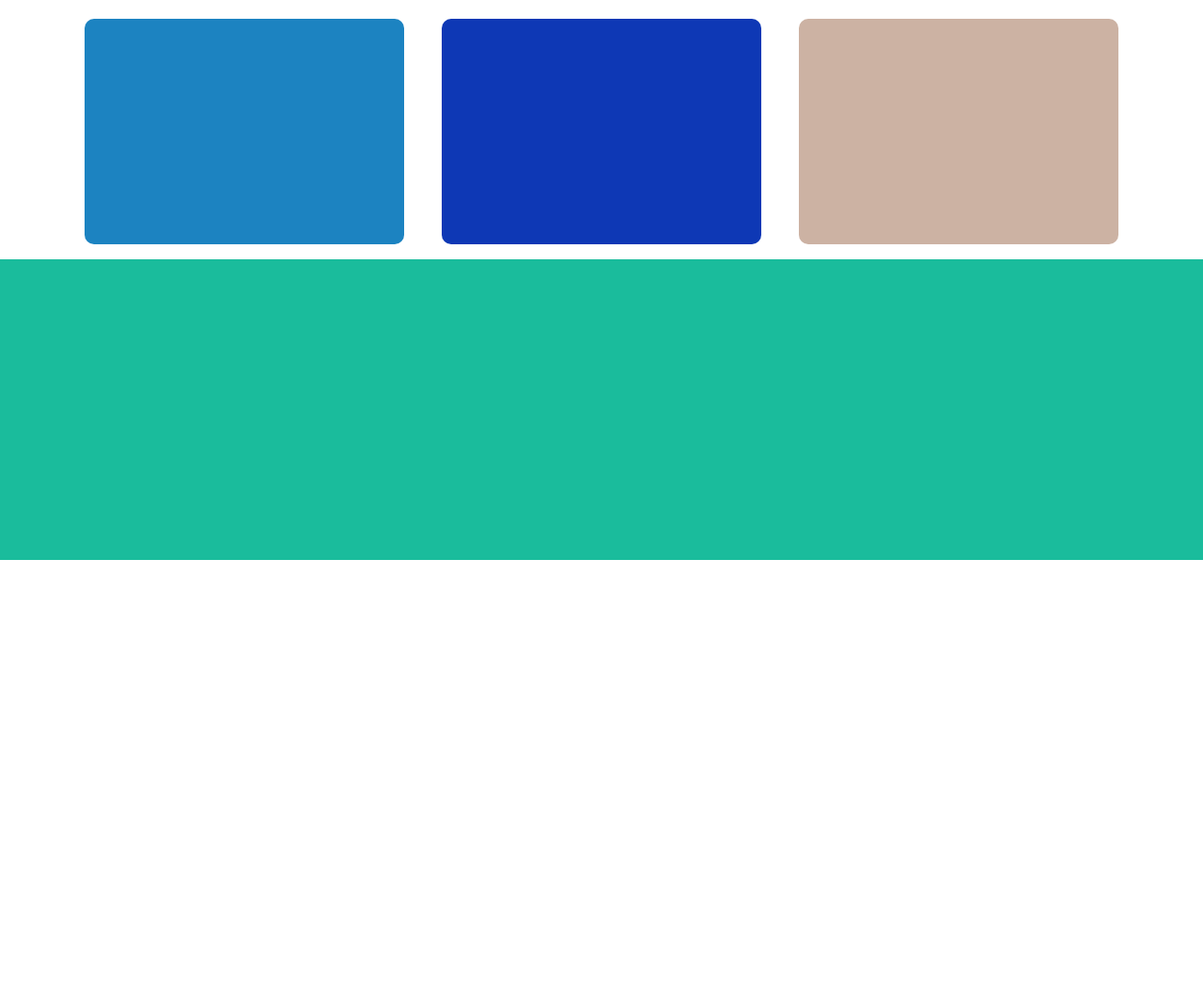
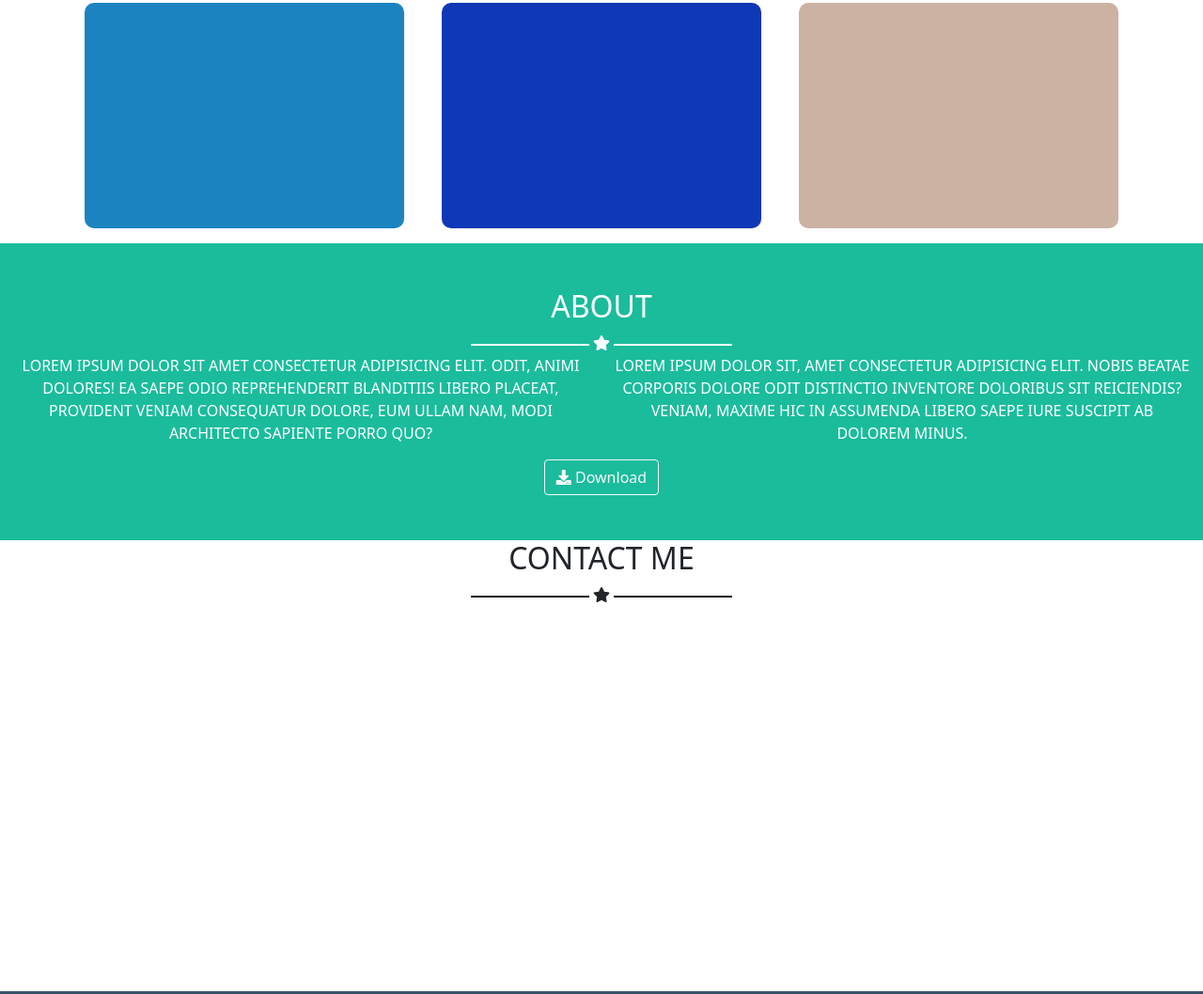
Before and after one commit to Alessio1921/html-css-bootstrap-freelancer, a plain HTML site: page index.html in a window 1280 px wide. Shown: the part 895-1953 px from the top of the page at 94% size. Drawn offline with nearby package versions, Linux system fonts and the light colour scheme.

Commit message:
added general changes to the structure

```diff
--- a/css/style.css
+++ b/css/style.css
@@ -11,9 +11,6 @@
   border-radius: 10px;
   margin: 1rem .5rem;
 }
-.my-about{
-  height: 40vh;
-}
 .my-contact{
   height: 60vh;
 }
@@ -21,8 +18,21 @@
   height: 20vh;
   background-color: #3a546d;
 }
+.my-line{
+  display: inline-block;
+  width: 10%;
+  height: 2px;
+}
+h2, h3, p{
+  text-transform: uppercase;
+}
+/* background color */
+.my-white{
+  background-color: white;
+}
 .my-green{
   background-color: #1abc9c;
+  color: white;
 }
 .my-red{
   background-color: #ba4b63;
--- a/index.html
+++ b/index.html
@@ -13,11 +13,12 @@
     <div class="container-fluid">
       <div class="row my-header align-items-center">
         <!-- header -->
-        <div class="col text-center">
-          <h2>Start Bootstrap</h2>
+        <div class="col">
+          <p>start bootstrap</p>
         </div>
-        <div class="col text-end">
-          <button><i class="fas fa-bars"></i></button>
+        <div class="col-2 text-end">
+          <button class="d-md-none"><i class="fas fa-bars"></i></button>
+          <a href="#" class="d-none d-md-inline-block"><h4>portfolio</h4></a>
         </div>
       </div>
         <!-- jumbotron -->
@@ -31,12 +32,13 @@
       </div>
       <!-- start main -->
       <div class="col-12 text-center">
-        <h3>Portfolio</h3>
-      </div>
-      <div class="col-12 text-center">
-        <h3>Portfolio</h3>
+        <h3>portfolio</h3>
+        <span class="my-line my-black align-middle"></span>
+        <i class="fas fa-star"></i>
+        <span class="my-line my-black align-middle"></span>
       </div>
     </div>
+    <!-- start card -->
     <div class="container">
       <div class="row row-cols-1 row-cols-md-2 row-cols-lg-3">
         <div class="col">
@@ -60,17 +62,41 @@
       </div>
     </div>
     <div class="container-fluid">
-      <div class="row my-green my-about">
+      <!-- start part about -->
+      <div class="row my-green my-about text-center py-5">
         <div class="col-12"></div>
-        <div class="col-12"></div>
+        <div class="col-12">
+          <h2>about</h2>
+          <span class="my-line my-white align-middle"></span>
+          <i class="fas fa-star"></i>
+          <span class="my-line my-white align-middle"></span>
+        </div>
+        <div class="col-12">
+          <div class="row  row-cols-1 row-cols-md-2">
+            <div class="col">
+              <p>Lorem ipsum dolor sit amet consectetur adipisicing elit. Odit, animi dolores! Ea saepe odio reprehenderit blanditiis libero placeat, provident veniam consequatur dolore, eum ullam nam, modi architecto sapiente porro quo?</p>
+            </div>
+            <div class="col">
+              <p>Lorem ipsum dolor sit, amet consectetur adipisicing elit. Nobis beatae corporis dolore odit distinctio inventore doloribus sit reiciendis? Veniam, maxime hic in assumenda libero saepe iure suscipit ab dolorem minus.</p>
+            </div>
+          </div>
+        </div>
+        <div class="col-12">
+          <button type="button" class="btn btn-outline-light"><i class="fas fa-download"></i> Download</button>
+        </div>
       </div>
-      <div class="row my-contact">
-
+      <div class="row my-contact text-center">
+        <div class="col-12">
+          <h2>contact me</h2>
+          <span class="my-line my-black align-middle"></span>
+          <i class="fas fa-star"></i>
+          <span class="my-line my-black align-middle"></span>
+        </div>
       </div>
       <div class="row my-social">
-
       </div>
-      <div class="row my-footer"></div>
+      <div class="row my-footer">
+      </div>
     </div>
   </body>
 </html>
```
